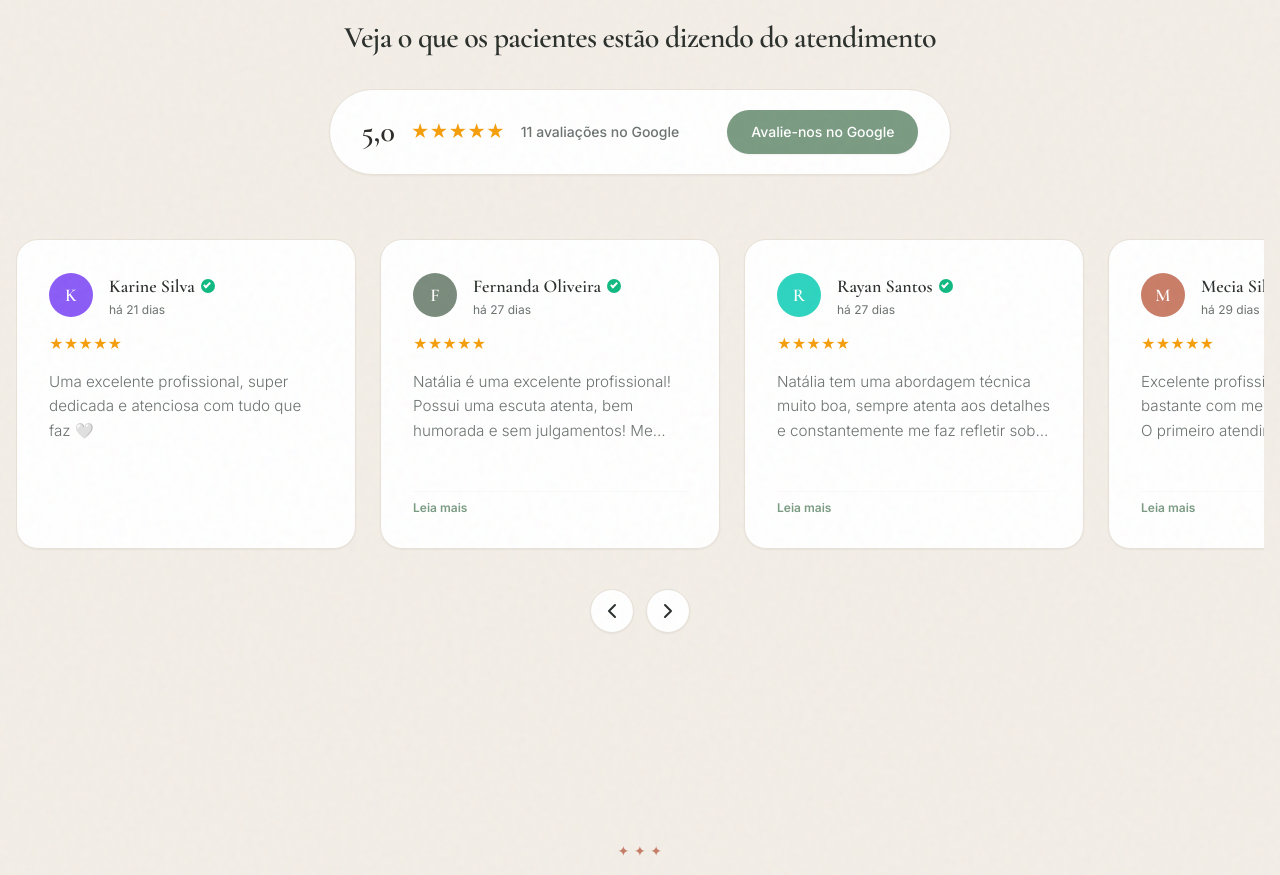
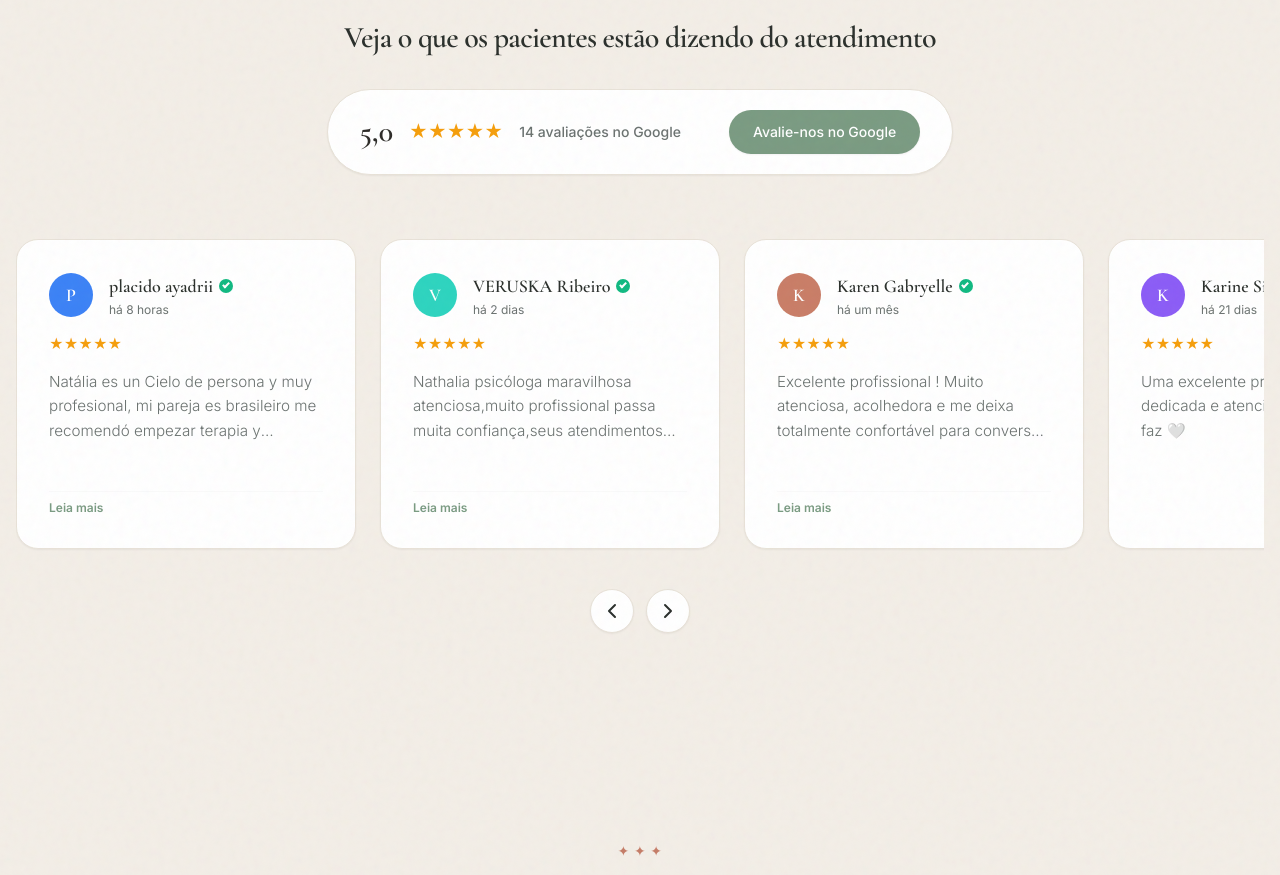
Before and after one commit to nataliaaucopsi/Natalia_Auco---Clinica-Psi, a React (Vite) app: page / in a window 1280 px wide. Shown: the part 5580-6455 px from the top of the page. Built offline with nearby package versions, Linux system fonts and the light colour scheme.

Commit message:
feat: add new client reviews
Update reviews data with three new testimonials and synchronize the total count in the UI components.

```diff
--- a/src/components/CodeExporter.tsx
+++ b/src/components/CodeExporter.tsx
@@ -1029,7 +1029,7 @@ export default function CodeExporter() {
         <div class="flex items-center gap-4">
           <span class="font-serif font-semibold text-3xl text-[#2C2A27]">5,0</span>
           <div class="flex text-[#F59E0B] text-lg tracking-xs">★★★★★</div>
-          <span class="text-[#6B7270] text-sm font-medium">11 avaliações no Google</span>
+          <span class="text-[#6B7270] text-sm font-medium">14 avaliações no Google</span>
         </div>
         <a
           href="https://www.google.com/search?hl=pt-BR&gl=br&q=Psic%C3%B3loga+Nat%C3%A1lia+Auco"
@@ -1044,6 +1044,72 @@ export default function CodeExporter() {
 
     <div class="relative">
       <div id="reviews-track" class="flex gap-6 overflow-x-auto snap-x snap-mandatory py-4 no-scrollbar items-start">
+
+        <!-- Review 12 (New) -->
+        <article id="review-12" class="flex-shrink-0 w-[310px] md:w-[340px] bg-white border border-[#E8E2D8] rounded-[22px] p-6 md:p-8 snap-start shadow-xs flex flex-col transition-all duration-300" style="height: 310px; min-height: 310px;">
+          <div class="flex items-center gap-4 mb-4">
+            <div class="w-11 h-11 rounded-full flex items-center justify-center text-white font-serif font-semibold text-lg flex-shrink-0 bg-[#3B82F6]">P</div>
+            <div>
+              <h3 class="font-serif font-semibold text-lg text-[#2A2F2B] flex items-center gap-1.5">
+                placido ayadrii
+                <span class="inline-block w-3.5 h-3.5 bg-[#10B981] rounded-full relative">
+                  <span class="absolute left-[4.5px] top-[2.5px] w-[4px] h-[7px] border-white border-r-2 border-b-2 rotate-45 transform"></span>
+                </span>
+              </h3>
+              <div class="text-xs text-[#6B7270] mt-0.5">há 8 horas</div>
+            </div>
+          </div>
+          <div class="text-[#F59E0B] text-sm tracking-xs mb-4">★★★★★</div>
+          <div class="flex-1 flex flex-col justify-between">
+            <p id="review-text-12" class="text-sm md:text-[0.95rem] font-light text-[#6B7270] leading-relaxed line-clamp-3">
+              Natália es un Cielo de persona y muy profesional, mi pareja es brasileiro me recomendó empezar terapia y encontré a Natalia, a día de hoy la verdad que se lo agradezco. Yo soy español y la verdad que si eres también hispanohablante para ella no es problema por lo que también ya que puede comunicarse en español conmigo y eso es de puntuar. Es muy cercana, educada , comprometida , profesional y da gusto hablar con ella, me ayudó mucho en este tempo a conocerme más a mí mismo y a entender muitos aspectos que tengo que sanar, siento que realmente me acompaña y puedo contar con ella para una urgencia. PD: Sus gatitos son un amor jajaja Gracias :)
+            </p>
+            <button onclick="toggleReviewExpand(12)" id="review-btn-12" class="text-left text-xs font-semibold text-[#7A9B82] hover:text-[#65856D] hover:underline mt-4 pt-2 border-t border-neutral-100/50">Leia mais</button>
+          </div>
+        </article>
+
+        <!-- Review 13 (New) -->
+        <article id="review-13" class="flex-shrink-0 w-[310px] md:w-[340px] bg-white border border-[#E8E2D8] rounded-[22px] p-6 md:p-8 snap-start shadow-xs flex flex-col transition-all duration-300" style="height: 310px; min-height: 310px;">
+          <div class="flex items-center gap-4 mb-4">
+            <div class="w-11 h-11 rounded-full flex items-center justify-center text-white font-serif font-semibold text-lg flex-shrink-0 bg-[#2DD4BF]">V</div>
+            <div>
+              <h3 class="font-serif font-semibold text-lg text-[#2A2F2B] flex items-center gap-1.5">
+                VERUSKA Ribeiro
+                <span class="inline-block w-3.5 h-3.5 bg-[#10B981] rounded-full relative">
+                  <span class="absolute left-[4.5px] top-[2.5px] w-[4px] h-[7px] border-white border-r-2 border-b-2 rotate-45 transform"></span>
+                </span>
+              </h3>
+              <div class="text-xs text-[#6B7270] mt-0.5">há 2 dias</div>
+            </div>
+          </div>
+          <div class="text-[#F59E0B] text-sm tracking-xs mb-4">★★★★★</div>
+          <p class="text-sm md:text-[0.95rem] font-light text-[#6B7270] leading-relaxed flex-1">
+            Nathalia psicóloga maravilhosa atenciosa,muito profissional passa muita confiança,seus atendimentos são excelentes.
+          </p>
+        </article>
+
+        <!-- Review 14 (New) -->
+        <article id="review-14" class="flex-shrink-0 w-[310px] md:w-[340px] bg-white border border-[#E8E2D8] rounded-[22px] p-6 md:p-8 snap-start shadow-xs flex flex-col transition-all duration-300" style="height: 310px; min-height: 310px;">
+          <div class="flex items-center gap-4 mb-4">
+            <div class="w-11 h-11 rounded-full flex items-center justify-center text-white font-serif font-semibold text-lg flex-shrink-0 bg-[#C97D67]">K</div>
+            <div>
+              <h3 class="font-serif font-semibold text-lg text-[#2A2F2B] flex items-center gap-1.5">
+                Karen Gabryelle
+                <span class="inline-block w-3.5 h-3.5 bg-[#10B981] rounded-full relative">
+                  <span class="absolute left-[4.5px] top-[2.5px] w-[4px] h-[7px] border-white border-r-2 border-b-2 rotate-45 transform"></span>
+                </span>
+              </h3>
+              <div class="text-xs text-[#6B7270] mt-0.5">há um mês</div>
+            </div>
+          </div>
+          <div class="text-[#F59E0B] text-sm tracking-xs mb-4">★★★★★</div>
+          <div class="flex-1 flex flex-col justify-between">
+            <p id="review-text-14" class="text-sm md:text-[0.95rem] font-light text-[#6B7270] leading-relaxed line-clamp-3">
+              Excelente profissional ! Muito atenciosa, acolhedora e me deixa totalmente confortável para conversar nas sessões desde o primeiro momento. Sinto uma evolução enorme no meu crescimento pessoal desde que comecei, só tenho a agradecer, super recomendo o trabalho dela.
+            </p>
+            <button onclick="toggleReviewExpand(14)" id="review-btn-14" class="text-left text-xs font-semibold text-[#7A9B82] hover:text-[#65856D] hover:underline mt-4 pt-2 border-t border-neutral-100/50">Leia mais</button>
+          </div>
+        </article>
 
         <!-- Review 1 -->
         <article id="review-1" class="flex-shrink-0 w-[310px] md:w-[340px] bg-white border border-[#E8E2D8] rounded-[22px] p-6 md:p-8 snap-start shadow-xs flex flex-col transition-all duration-300" style="height: 310px; min-height: 310px;">
--- a/src/components/Reviews.tsx
+++ b/src/components/Reviews.tsx
@@ -64,7 +64,7 @@ export default function Reviews() {
           <div className="flex items-center gap-4">
             <span className="font-serif font-semibold text-3xl text-[#2C2A27]">5,0</span>
             <div className="flex text-[#F59E0B] text-lg tracking-xs">★★★★★</div>
-            <span className="text-[#6B7270] text-sm font-medium">11 avaliações no Google</span>
+            <span className="text-[#6B7270] text-sm font-medium">14 avaliações no Google</span>
           </div>
           <a
             href="https://www.google.com/search?hl=pt-BR&gl=br&q=Psic%C3%B3loga+Nat%C3%A1lia+Auco"
--- a/src/data/reviews.ts
+++ b/src/data/reviews.ts
@@ -1,6 +1,33 @@
 import { Review } from '../types';
 
 export const reviewsData: Review[] = [
+  {
+    id: 12,
+    name: 'placido ayadrii',
+    avatarLetter: 'P',
+    avatarBg: '#3B82F6',
+    date: 'há 8 horas',
+    stars: 5,
+    text: 'Natália es un Cielo de persona y muy profesional, mi pareja es brasileiro me recomendó empezar terapia y encontré a Natalia, a día de hoy la verdad que se lo agradezco. Yo soy español y la verdad que si eres también hispanohablante para ella no es problema por lo que también ya que puede comunicarse en español conmigo y eso es de puntuar. Es muy cercana, educada , comprometida , profesional y da gusto hablar con ella, me ayudó mucho en este tempo a conocerme más a mí mismo y a entender muchos aspectos que tengo que sanar, siento que realmente me acompaña y puedo contar con ella para una urgencia. PD: Sus gatitos son un amor jajaja Gracias :)'
+  },
+  {
+    id: 13,
+    name: 'VERUSKA Ribeiro',
+    avatarLetter: 'V',
+    avatarBg: '#2DD4BF',
+    date: 'há 2 dias',
+    stars: 5,
+    text: 'Nathalia psicóloga maravilhosa atenciosa,muito profissional passa muita confiança,seus atendimentos são excelentes.'
+  },
+  {
+    id: 14,
+    name: 'Karen Gabryelle',
+    avatarLetter: 'K',
+    avatarBg: '#C97D67',
+    date: 'há um mês',
+    stars: 5,
+    text: 'Excelente profissional ! Muito atenciosa, acolhedora e me deixa totalmente confortável para conversar nas sessões desde o primeiro momento. Sinto uma evolução enorme no meu crescimento pessoal desde que comecei, só tenho a agradecer, super recomendo o trabalho dela.'
+  },
   {
     id: 1,
     name: 'Karine Silva',
```
